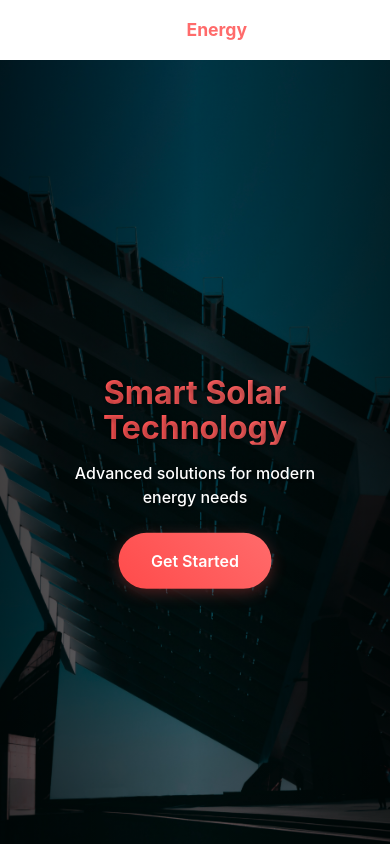
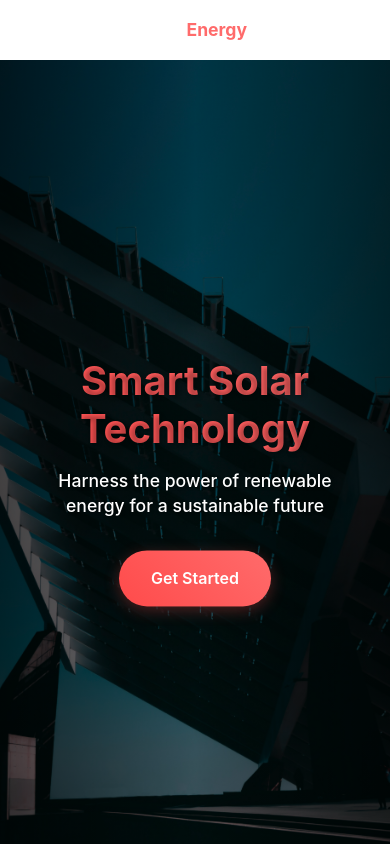
Before and after one commit to vincey101/solar-energy, a React (Vite) app: page / in a window 390 px wide. Shown: the top 844 px of the page. Built offline with nearby package versions, Linux system fonts and the light colour scheme.

Commit message:
Enhance styling and content for HeroSlider component
- Updated font sizes and line heights in App.css for improved readability.
- Adjusted slide content layout and padding for better visual presentation.
- Modified title and description in HeroSlider to enhance clarity and impact.

```diff
--- a/src/App.css
+++ b/src/App.css
@@ -383,37 +383,41 @@
   }
 
   .slide-content h1 {
-    font-size: 2.5rem;
+    font-size: 3rem;
     padding: 0 1rem;
-    word-wrap: break-word;
-    hyphens: auto;
+    white-space: pre-line;
+    line-height: 1.2;
   }
 
   .slide-content p {
-    font-size: 1.1rem;
+    font-size: 1.2rem;
     padding: 0 1rem;
-    margin-bottom: 1.5rem;
+    margin-bottom: 2rem;
+    line-height: 1.4;
+    max-width: 90%;
+    margin-left: auto;
+    margin-right: auto;
+  }
+
+  .slide-content {
+    width: 100%;
+    padding: 0;
   }
 
   .cta-button {
     padding: 1rem 2rem;
     font-size: 1rem;
   }
-
-  .slide-content {
-    width: 90%;
-    padding: 0 1rem;
-  }
 }
 
 /* Even smaller screens */
 @media (max-width: 480px) {
   .slide-content h1 {
-    font-size: 2rem;
+    font-size: 2.5rem;
   }
 
   .slide-content p {
-    font-size: 1rem;
+    font-size: 1.1rem;
   }
 }
 
--- a/src/components/hero/HeroSlider.jsx
+++ b/src/components/hero/HeroSlider.jsx
@@ -13,8 +13,8 @@ const slides = [
   {
     id: 2,
     image: slider2,
-    title: 'Smart Solar Technology',
-    description: 'Advanced solutions for modern energy needs',
+    title: 'Smart Solar\nTechnology',
+    description: 'Harness the power of renewable energy for a sustainable future',
   },
   {
     id: 3,
```
